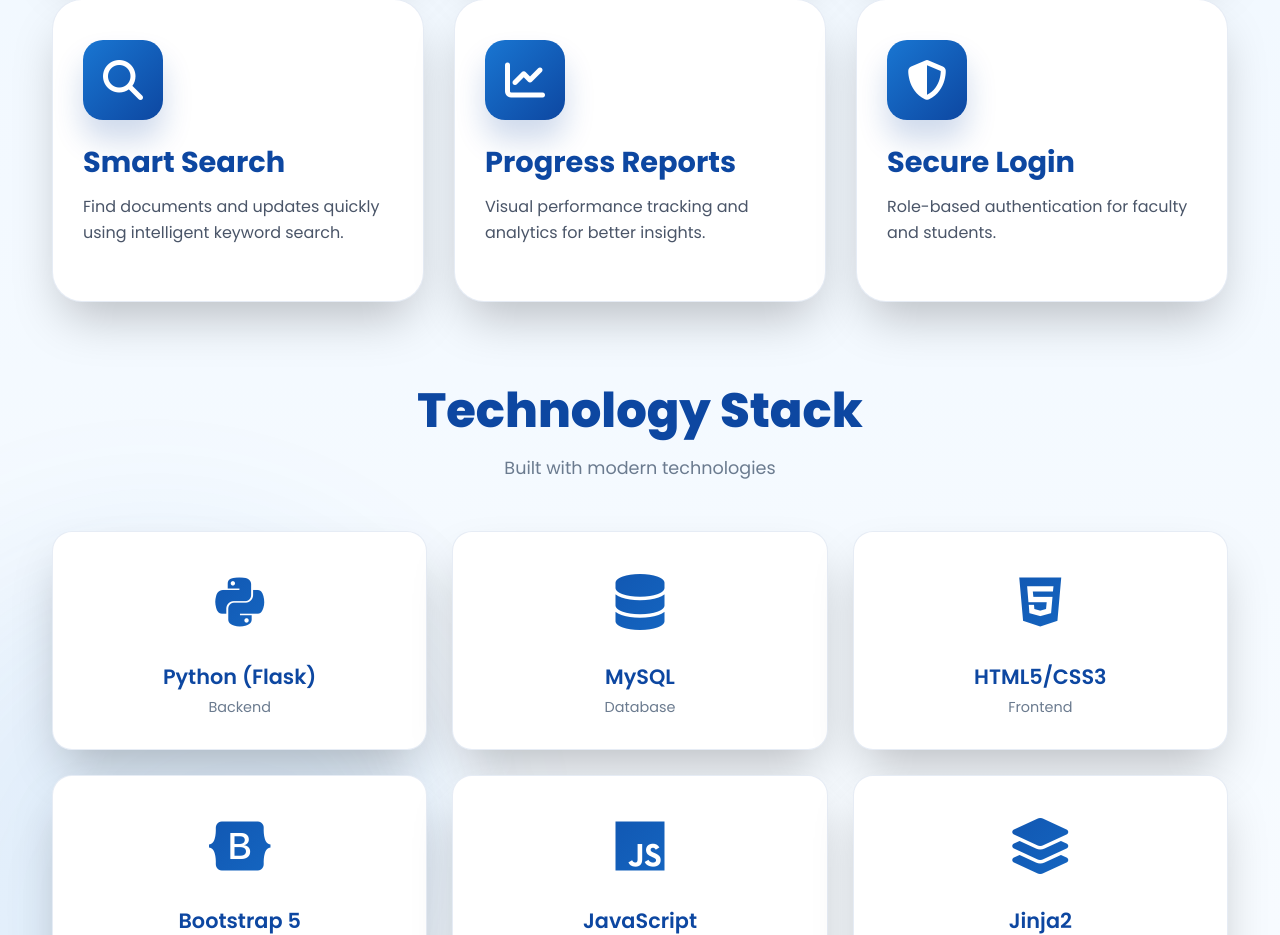
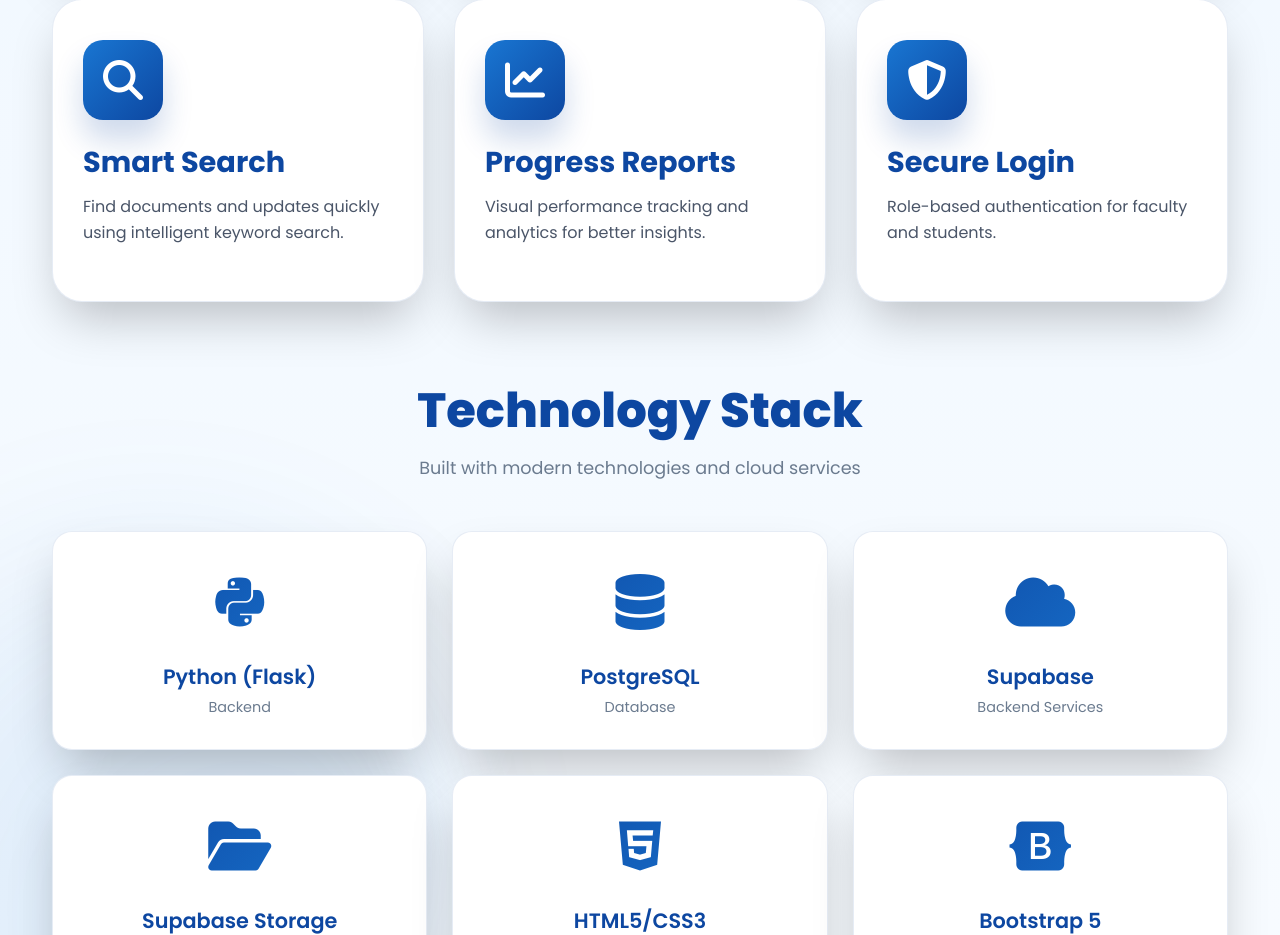
Before and after one commit to itzrizwan29907/academic-relay, a Flask app: page /about_us in a window 1280 px wide. Shown: the part 1665-2600 px from the top of the page. Run offline with Flask 3, Linux system fonts and the light colour scheme; parts of the project's set-up code (start-up, migrations or seed data) failed here and were passed over; some libraries are stand-ins or nearby versions.

Commit message:
Updated about_us.html

```diff
--- a/templates/about_us.html
+++ b/templates/about_us.html
@@ -1760,43 +1760,88 @@
             <!-- /Core Features -->
 
             <!-- Technology Stack -->
+            <!-- Technology Stack -->
 <div class="section-title-wrapper">
     <h2 class="section-title-main">Technology Stack</h2>
-                <p class="section-subtitle">Built with modern technologies</p>
+    <p class="section-subtitle">Built with modern technologies and cloud services</p>
 </div>
 
 <div class="tech-grid">
+
     <div class="tech-card">
         <div class="tech-icon"><i class="fab fa-python"></i></div>
         <div class="tech-name">Python (Flask)</div>
         <div class="tech-category">Backend</div>
     </div>
+
     <div class="tech-card">
         <div class="tech-icon"><i class="fas fa-database"></i></div>
-                    <div class="tech-name">MySQL</div>
+        <div class="tech-name">PostgreSQL</div>
         <div class="tech-category">Database</div>
     </div>
+
+    <div class="tech-card">
+        <div class="tech-icon"><i class="fas fa-cloud"></i></div>
+        <div class="tech-name">Supabase</div>
+        <div class="tech-category">Backend Services</div>
+    </div>
+
+    <div class="tech-card">
+        <div class="tech-icon"><i class="fas fa-folder-open"></i></div>
+        <div class="tech-name">Supabase Storage</div>
+        <div class="tech-category">File Storage</div>
+    </div>
+
     <div class="tech-card">
         <div class="tech-icon"><i class="fab fa-html5"></i></div>
         <div class="tech-name">HTML5/CSS3</div>
         <div class="tech-category">Frontend</div>
     </div>
+
     <div class="tech-card">
         <div class="tech-icon"><i class="fab fa-bootstrap"></i></div>
         <div class="tech-name">Bootstrap 5</div>
         <div class="tech-category">UI Framework</div>
     </div>
+
     <div class="tech-card">
         <div class="tech-icon"><i class="fab fa-js"></i></div>
         <div class="tech-name">JavaScript</div>
         <div class="tech-category">Interactivity</div>
     </div>
+
     <div class="tech-card">
         <div class="tech-icon"><i class="fas fa-layer-group"></i></div>
         <div class="tech-name">Jinja2</div>
         <div class="tech-category">Template Engine</div>
     </div>
-            </div>
+
+    <div class="tech-card">
+        <div class="tech-icon"><i class="fas fa-envelope"></i></div>
+        <div class="tech-name">Mailjet</div>
+        <div class="tech-category">Email API</div>
+    </div>
+
+    <div class="tech-card">
+        <div class="tech-icon"><i class="fas fa-server"></i></div>
+        <div class="tech-name">Render</div>
+        <div class="tech-category">Deployment</div>
+    </div>
+
+    <div class="tech-card">
+        <div class="tech-icon"><i class="fas fa-cube"></i></div>
+        <div class="tech-name">Three.js</div>
+        <div class="tech-category">3D Effects</div>
+    </div>
+
+    <div class="tech-card">
+        <div class="tech-icon"><i class="fas fa-film"></i></div>
+        <div class="tech-name">GSAP</div>
+        <div class="tech-category">Animations</div>
+    </div>
+
+</div>
+<!-- /Technology Stack -->
             <!-- /Technology Stack -->
 
             <!-- Impact & Vision -->
```
Lines whose indentation alone changed are shown as unchanged.
